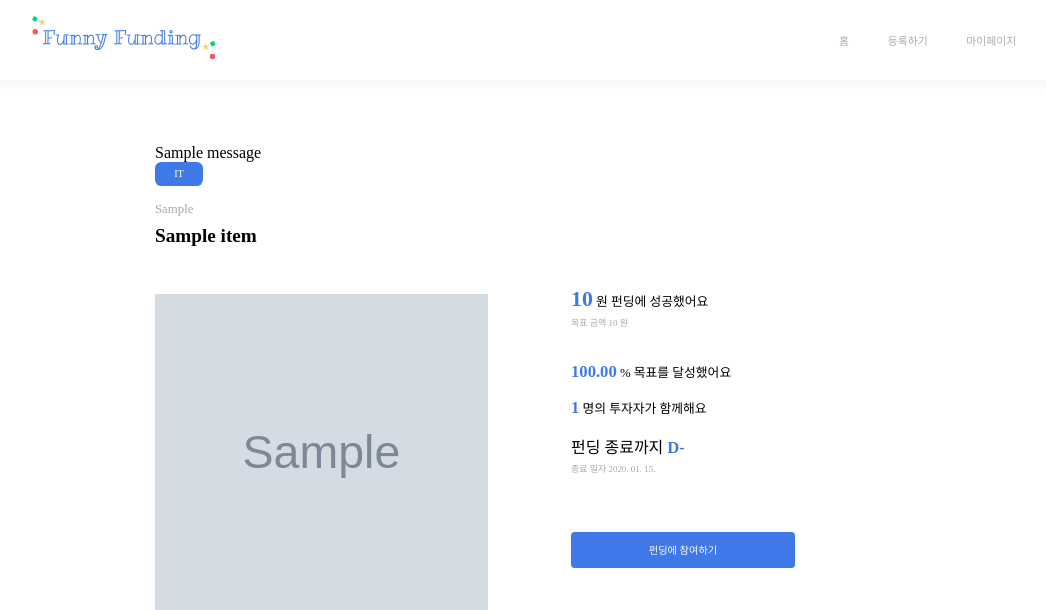
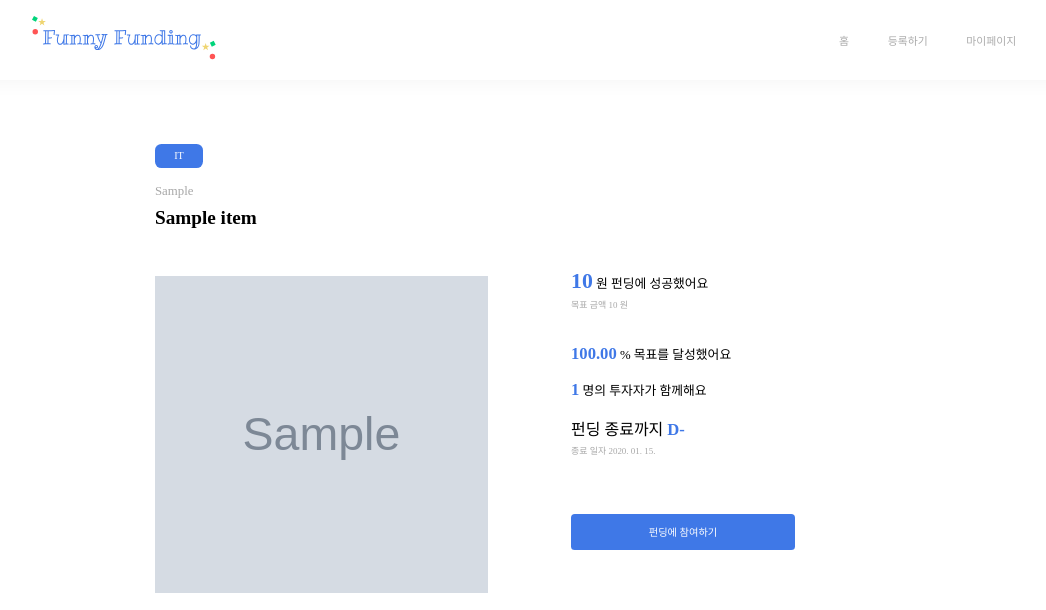
Before and after one commit to funny-funding/funny-funding-django, a Django app: page /funfun/detail/1/ in a window 1280 px wide. Shown: the top 610 px of the page, without its empty margins (165-1211 px from the left). Run offline with Django 4.2, Linux system fonts and the light colour scheme; tables that the repository leaves empty hold one stand-in row (values such as "Sample post"); grey boxes marked "Sample" are stand-in pictures; one stand-in notice (Sample message) is shown; some web fonts are replaced.

Commit message:
:recycle: [refactor] error message 출력 제거

```diff
--- a/funfun/templates/funfun/item_detail.html
+++ b/funfun/templates/funfun/item_detail.html
@@ -6,13 +6,6 @@
 {% block title %}Item Detail{% endblock %}
 {% block content %}
     <div class="detail-container">
-        {% if messages %}
-            <div class="messages">
-                {% for message in messages %}
-                    <div class="message {{ message.tags }}">{{ message }}</div>
-                {% endfor %}
-            </div>
-        {% endif %}
         <div class="item-container">
             <div class="top-box">
                 <div class="category">{{ item.get_type_display }}</div>
```
